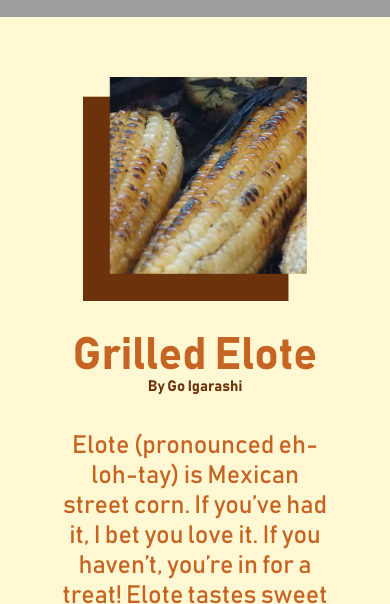
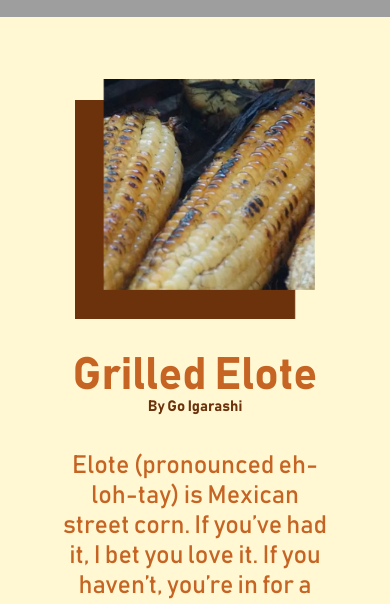
Before and after one commit to Alex-Njagi/group-5-final-project, a plain HTML site: page recipes/Go's recipes/Elote.html in a window 390 px wide. Shown: the part 199-803 px from the top of the page. Drawn offline with Linux system fonts and the light colour scheme; grey boxes are pictures that could not be loaded.

Commit message:
feat: Add responsiveness for mobile - recipes

```diff
--- a/styles/recipes.css
+++ b/styles/recipes.css
@@ -168,8 +168,8 @@ main {
     }
 
     #desc img {
-        width: 280px;
-        height: 280px;
+        width: 300px;
+        height: 300px;
     }
 
     #desc #recipedisplay {
```
